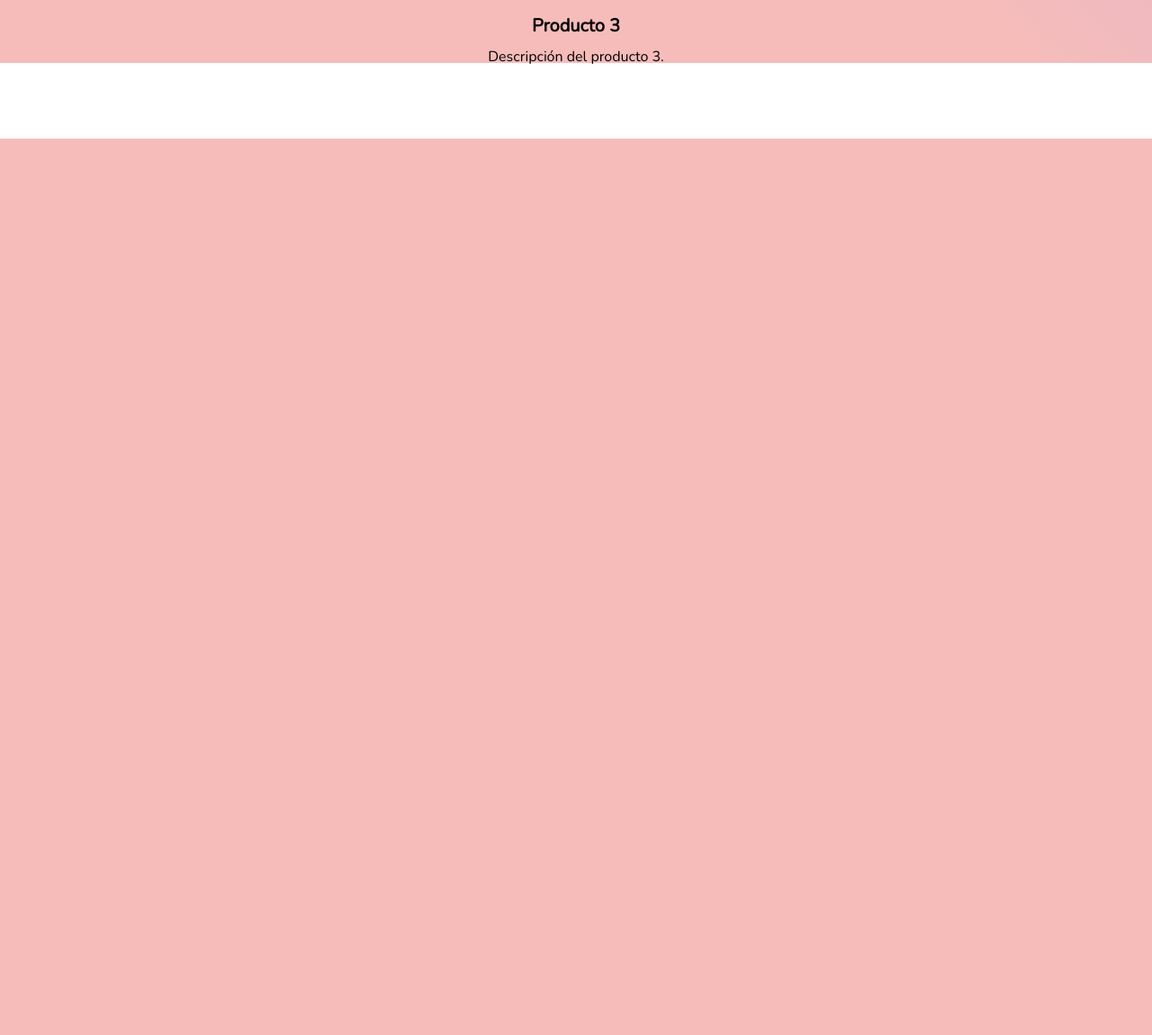
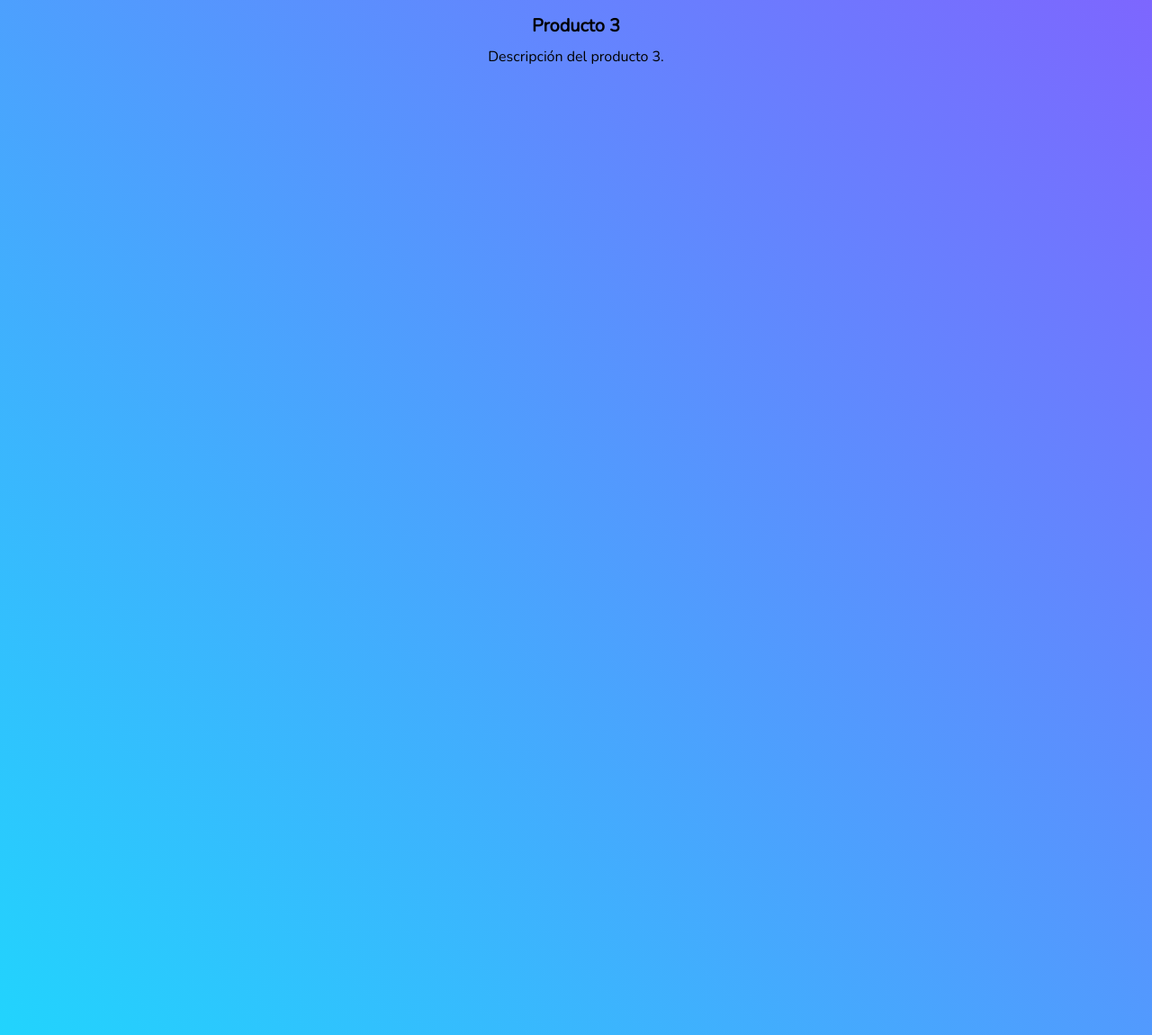
Before and after one commit to agusfennema/TPE---WEB2-, a PHP site: page / in a window 1280 px wide. Shown: the part 1530-2680 px from the top of the page at 90% size. Before the commit the page ends 1684 px from the top, so only its background shows below. Run offline with PHP 8.4, Linux system fonts and the light colour scheme; some web fonts are replaced.

Commit message:
cambios en css

```diff
--- a/css/styles.css
+++ b/css/styles.css
@@ -13,6 +13,8 @@ body {
     font-family: 'Nunito', sans-serif;
     background-image: linear-gradient(45deg, #F5BCBA 40%, #C8A8E9 100%);
     height: 200vh;
+    background-image: linear-gradient(45deg, #21D4FD 0%, #B721FF 100%);
+    height: 335vh;
     background-size: cover;
     background-position: center;
     background-repeat: no-repeat;
```
Also changed, not shown: README.md.
